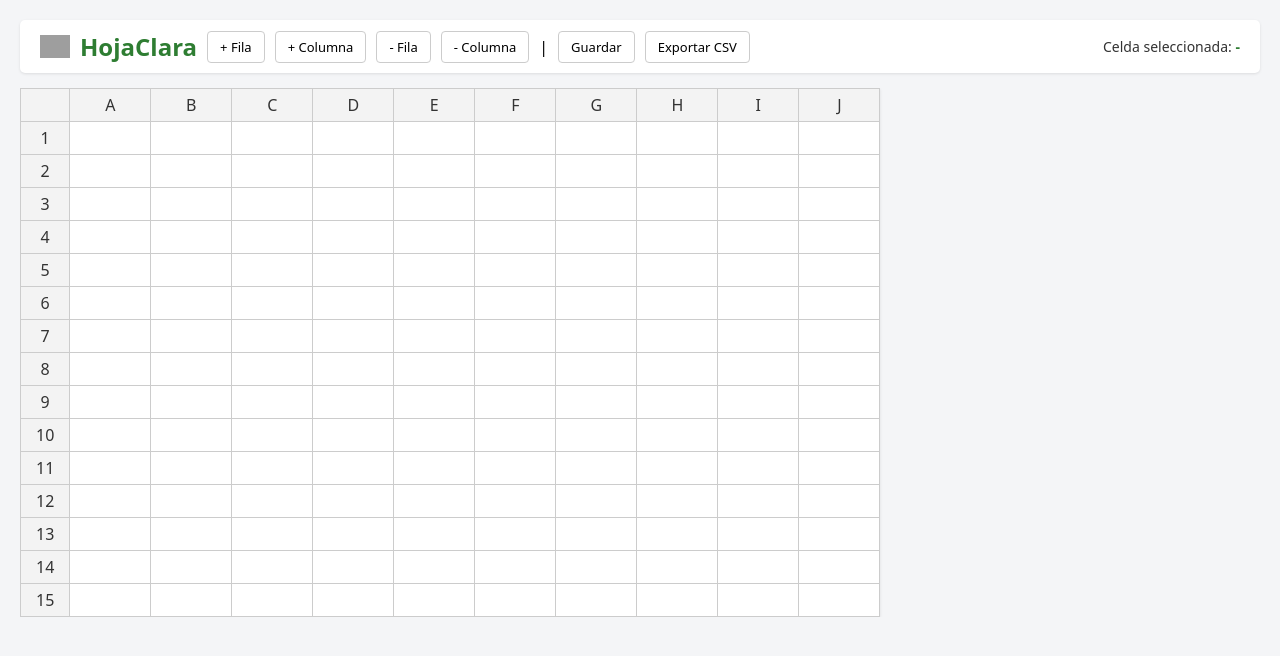
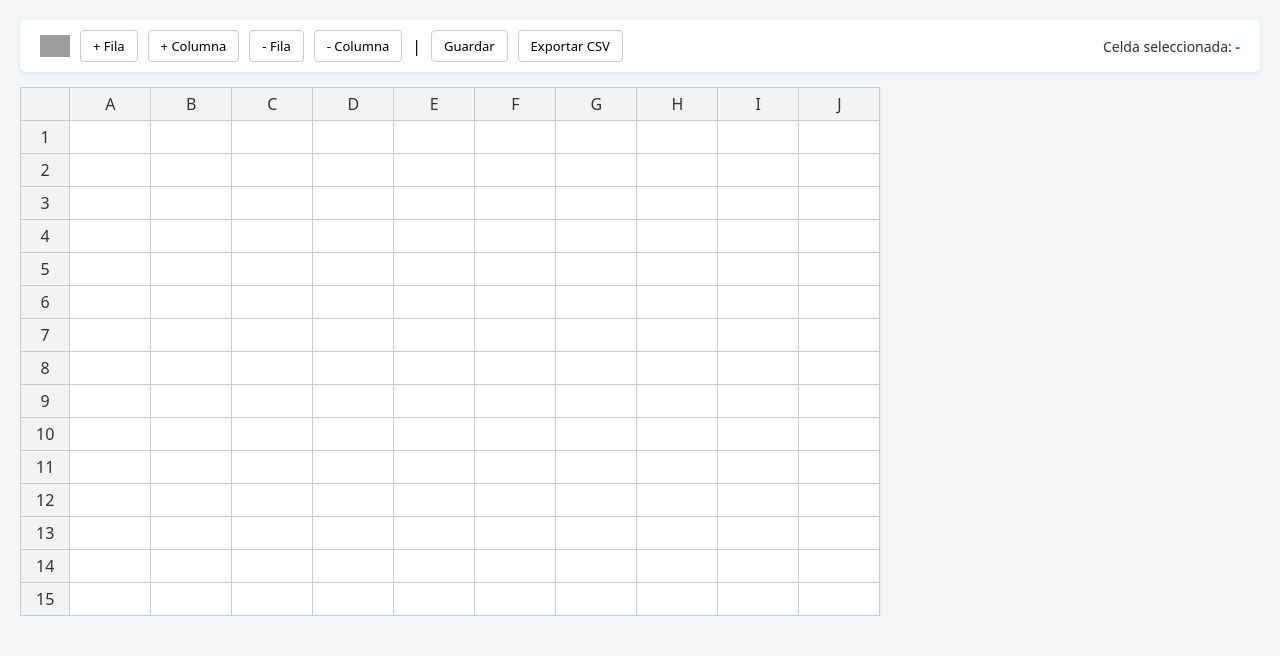
Before and after one commit to vriverak-dot/Practica--HojaClara-, a plain HTML site: page main.html in a window 1280 px wide. Drawn offline with Linux system fonts and the light colour scheme; grey boxes are pictures that could not be loaded.

Commit message:
CORRECCIÓN DE TITULO: Se ha corregido el título

```diff
--- a/main.html
+++ b/main.html
@@ -11,8 +11,6 @@
 <body>
     <div class="toolbar">
         <img src="https://images.icon-icons.com/1826/PNG/512/4202106excellogomicrosoftms-115582_115719.png" alt="Excel Logo" width="30">
-
-        <h2>HojaClara</h2>
 
         <!-- Botones de la barra de herramientas -->
         <button id="add-row">+ Fila</button>
```
